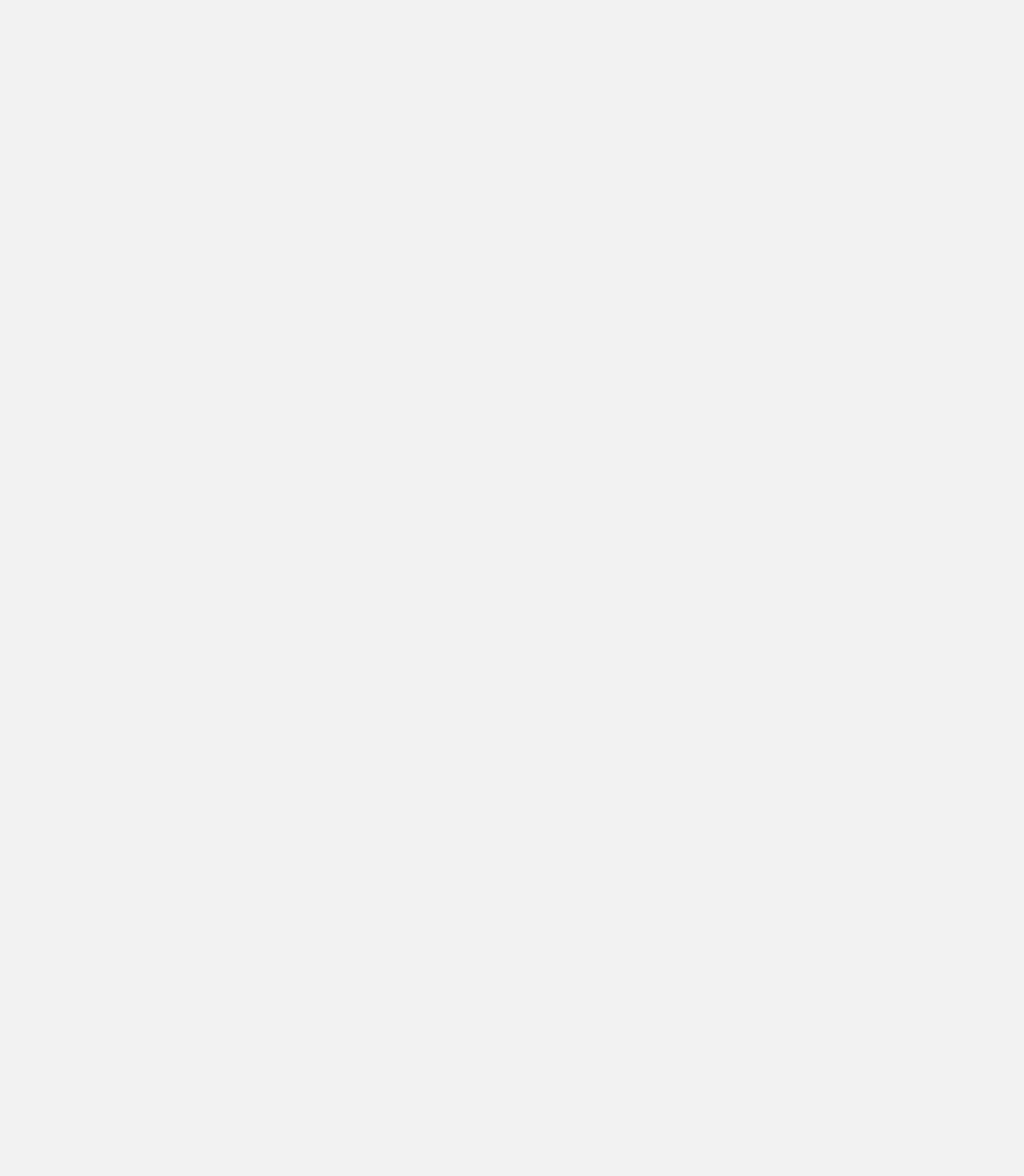
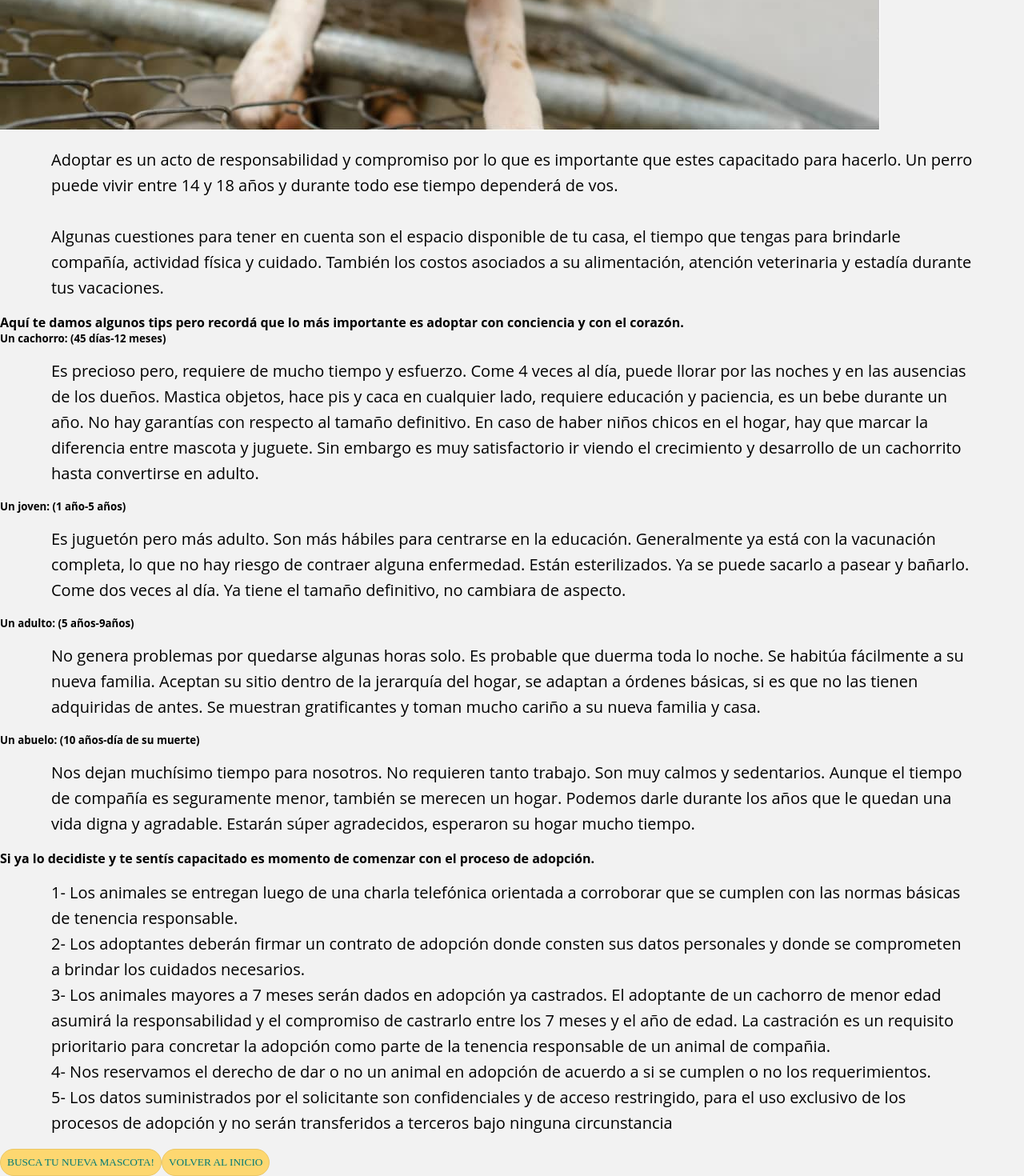
Before and after one commit to gonza1595/Find-me-a-home, a React (Create React App) app in the folder client/: page /requisitos in a window 1280 px wide. Shown: the part 510-1980 px from the top of the page at 80% size. Before the commit the page ends 800 px from the top, so only its background shows below. Built offline with nearby package versions, Linux system fonts and the light colour scheme.

Commit message:
creacion ruta y componente REQUISITOS

```diff
--- a/client/src/App.js
+++ b/client/src/App.js
@@ -1,52 +1,38 @@
-import React from "react";
-import { BrowserRouter, Route, Switch } from "react-router-dom";
-import Detalle from "./componentes/DetalleMascotas/Detalle.jsx";
-import home from "./componentes/Home/Home.jsx";
+import React from 'react';
+import {BrowserRouter, Route, Switch} from 'react-router-dom';
+import Detalle from './componentes/DetalleMascotas/Detalle.jsx';
+import home from './componentes/Home/Home.jsx';
 import DetalleRefugio from './componentes/DetalleRefugio/DetalleRefugio';
-import FormUsuario from "./componentes/Formulario/FormUsuario.jsx";
-import FormMascota from "./componentes/Formulario/FormMascota.jsx"
-import HomeProductos from "./componentes/HomeProductos/HomeProductos.jsx";
-
-import DetalleProducto from "../src/componentes/DetalleProducto/DetalleProducto.jsx"
-
-import QuienesSomos from "./componentes/QuienesSomos/QuienesSomos.jsx";
-import CardMascotas from "./componentes/CardMascotas/CardMascotas.jsx";
-import HomeAdopta from "./componentes/HomeAdopta/HomeAdopta.jsx"
-
-
+import FormUsuario from './componentes/Formulario/FormUsuario.jsx';
+import FormMascota from './componentes/Formulario/FormMascota.jsx';
+import HomeProductos from './componentes/HomeProductos/HomeProductos.jsx';
+import DetalleProducto from '../src/componentes/DetalleProducto/DetalleProducto.jsx';
+import QuienesSomos from './componentes/QuienesSomos/QuienesSomos.jsx';
+import CardMascotas from './componentes/CardMascotas/CardMascotas.jsx';
+import HomeAdopta from './componentes/HomeAdopta/HomeAdopta.jsx';
+import ReqAdopcion from './componentes/ReqAdopcion/ReqAdopcion.jsx';
 
 function App() {
-
-
 	return (
-
 		<BrowserRouter>
-
-  <div className="app">
-
+			<div className='app'>
 				<Switch>
-
-
-        <Route exact path="/" component = {home} />
-        <Route exact path='/mascotas/:id' component= {Detalle}/>
-        <Route exact path='/adopta' component= {DetalleRefugio}/>
-        <Route exact path='/contacto' component= {DetalleRefugio}/>
-        <Route path='/InciarSesion' component={FormUsuario}/>
-        <Route path='/formMascota' component={FormMascota}/>
-        <Route exact path='/homeproductos' component= {HomeProductos}/>
-        <Route exact path='/productos' component= {HomeProductos}/>
-        <Route exact path='/productos/:id' component= {DetalleProducto}/>
-        <Route exact path='/QuienesSomos' component= {QuienesSomos}/>
-        <Route exact path='/adopta' component= {HomeAdopta}/>
-
-
-
+					<Route exact path='/' component={home} />
+					<Route exact path='/mascotas/:id' component={Detalle} />
+					<Route exact path='/adopta' component={DetalleRefugio} />
+					<Route exact path='/contacto' component={DetalleRefugio} />
+					<Route path='/InciarSesion' component={FormUsuario} />
+					<Route path='/formMascota' component={FormMascota} />
+					<Route exact path='/homeproductos' component={HomeProductos} />
+					<Route exact path='/productos' component={HomeProductos} />
+					<Route exact path='/productos/:id' component={DetalleProducto} />
+					<Route exact path='/QuienesSomos' component={QuienesSomos} />
+					<Route exact path='/adopta' component={HomeAdopta} />
+					<Route exact path='/requisitos' component={ReqAdopcion} />
 				</Switch>
-
 			</div>
-
 		</BrowserRouter>
-  )
+	);
 }
 
 export default App;
--- a/client/src/componentes/NavBar/NavBar.jsx
+++ b/client/src/componentes/NavBar/NavBar.jsx
@@ -1,33 +1,55 @@
-import React from "react";
-import { useState } from "react";
-import "./NavBar.css"
+import React from 'react';
+import {useState} from 'react';
+import './NavBar.css';
 //import SearchBar from "../SearchBar/SearchBar";
 
+function NavBar() {
+	const [clicked, setClicked] = useState(false); //false
 
-function NavBar () {
-    const [clicked, setClicked] = useState(false) //false
+	console.log(clicked);
 
-console.log(clicked)
+	const handleClick = () => {
+		//cuando esta true lo pasa a false y vice versa
+		setClicked(!clicked);
+	};
 
-    const handleClick = () => {
-        //cuando esta true lo pasa a false y vice versa
-        setClicked(!clicked)
-      }
-
-    return(
-        <nav className="header">
-            <ul  className="navega">
-            <h2  className="title">Find me a HOME</h2>
-            <li><a className="title_text" onClick={handleClick} href ="/" >Inicio</a ></li>
-            <li><a className="title_text" onClick={handleClick} href ="/QuienesSomos?" >Quienes somos</a ></li>
-            <li><a className="title_text" onClick={handleClick} href ="/Productos" >Productos</a ></li>
-            <li><a className="title_text" onClick={handleClick} href ="/Mascotas" >Adopta!</a ></li>
-            <li><a className="title_text" onClick={handleClick} href ="/InciarSesion" >Iniciar sesion</a ></li>
-            <li><a className="title_text" onClick={handleClick} href="/Noticias">Noticias</a></li>
-
-            </ul>
- </nav>
-    )
+	return (
+		<nav className='header'>
+			<ul className='navega'>
+				<h2 className='title'>Find me a HOME</h2>
+				<li>
+					<a className='title_text' onClick={handleClick} href='/'>
+						Inicio
+					</a>
+				</li>
+				<li>
+					<a className='title_text' onClick={handleClick} href='/QuienesSomos?'>
+						Quienes somos
+					</a>
+				</li>
+				<li>
+					<a className='title_text' onClick={handleClick} href='/Productos'>
+						Productos
+					</a>
+				</li>
+				<li>
+					<a className='title_text' onClick={handleClick} href='/Mascotas'>
+						Adopta!
+					</a>
+				</li>
+				<li>
+					<a className='title_text' onClick={handleClick} href='/InciarSesion'>
+						Iniciar sesion
+					</a>
+				</li>
+				<li>
+					<a className='title_text' onClick={handleClick} href='/requisitos'>
+						Requisitos adopción
+					</a>
+				</li>
+			</ul>
+		</nav>
+	);
 }
 
-export default NavBar
+export default NavBar;
--- /dev/null
+++ b/client/src/componentes/ReqAdopcion/ReqAdopcion.jsx
@@ -0,0 +1,111 @@
+import React from 'react';
+import {Link} from 'react-router-dom';
+import requisito from './img/adop.jpg';
+
+function ReqAdopcion() {
+	return (
+		<div>
+			<div>
+				<h1>Requisitos de adopción</h1>
+			</div>
+			<div>
+				<img src={requisito} alt='requisito' />
+				<p>
+					Adoptar es un acto de responsabilidad y compromiso por lo que es
+					importante que estes capacitado para hacerlo. Un perro puede vivir
+					entre 14 y 18 años y durante todo ese tiempo dependerá de vos.
+				</p>
+			</div>
+			<div>
+				<p>
+					Algunas cuestiones para tener en cuenta son el espacio disponible de
+					tu casa, el tiempo que tengas para brindarle compañía, actividad
+					física y cuidado. También los costos asociados a su alimentación,
+					atención veterinaria y estadía durante tus vacaciones.
+				</p>
+			</div>
+			<div>
+				<h4>
+					Aquí te damos algunos tips pero recordá que lo más importante es
+					adoptar con conciencia y con el corazón.
+				</h4>
+			</div>
+			<div>
+				<h5>Un cachorro: (45 días-12 meses)</h5>
+				<p>
+					Es precioso pero, requiere de mucho tiempo y esfuerzo. Come 4 veces al
+					día, puede llorar por las noches y en las ausencias de los dueños.
+					Mastica objetos, hace pis y caca en cualquier lado, requiere educación
+					y paciencia, es un bebe durante un año. No hay garantías con respecto
+					al tamaño definitivo. En caso de haber niños chicos en el hogar, hay
+					que marcar la diferencia entre mascota y juguete. Sin embargo es muy
+					satisfactorio ir viendo el crecimiento y desarrollo de un cachorrito
+					hasta convertirse en adulto.
+				</p>
+			</div>
+			<div>
+				<h5>Un joven: (1 año-5 años)</h5>
+				<p>
+					Es juguetón pero más adulto. Son más hábiles para centrarse en la
+					educación. Generalmente ya está con la vacunación completa, lo que no
+					hay riesgo de contraer alguna enfermedad. Están esterilizados. Ya se
+					puede sacarlo a pasear y bañarlo. Come dos veces al día. Ya tiene el
+					tamaño definitivo, no cambiara de aspecto.
+				</p>
+			</div>
+			<div>
+				<h5>Un adulto: (5 años-9años)</h5>
+				<p>
+					No genera problemas por quedarse algunas horas solo. Es probable que
+					duerma toda lo noche. Se habitúa fácilmente a su nueva familia.
+					Aceptan su sitio dentro de la jerarquía del hogar, se adaptan a
+					órdenes básicas, si es que no las tienen adquiridas de antes. Se
+					muestran gratificantes y toman mucho cariño a su nueva familia y casa.
+				</p>
+			</div>
+			<div>
+				<h5>Un abuelo: (10 años-día de su muerte)</h5>
+				<p>
+					Nos dejan muchísimo tiempo para nosotros. No requieren tanto trabajo.
+					Son muy calmos y sedentarios. Aunque el tiempo de compañía es
+					seguramente menor, también se merecen un hogar. Podemos darle durante
+					los años que le quedan una vida digna y agradable. Estarán súper
+					agradecidos, esperaron su hogar mucho tiempo.
+				</p>
+			</div>
+			<div>
+				<h4>
+					Si ya lo decidiste y te sentís capacitado es momento de comenzar con
+					el proceso de adopción.
+				</h4>
+				<p>
+					1- Los animales se entregan luego de una charla telefónica orientada a
+					corroborar que se cumplen con las normas básicas de tenencia
+					responsable.<br></br>2- Los adoptantes deberán firmar un contrato de
+					adopción donde consten sus datos personales y donde se comprometen a
+					brindar los cuidados necesarios.<br></br> 3- Los animales mayores a 7
+					meses serán dados en adopción ya castrados. El adoptante de un
+					cachorro de menor edad asumirá la responsabilidad y el compromiso de
+					castrarlo entre los 7 meses y el año de edad. La castración es un
+					requisito prioritario para concretar la adopción como parte de la
+					tenencia responsable de un animal de compañia.<br></br> 4- Nos
+					reservamos el derecho de dar o no un animal en adopción de acuerdo a
+					si se cumplen o no los requerimientos.<br></br>5- Los datos
+					suministrados por el solicitante son confidenciales y de acceso
+					restringido, para el uso exclusivo de los procesos de adopción y no
+					serán transferidos a terceros bajo ninguna circunstancia
+				</p>
+				<div>
+					<Link to='/mascotas'>
+						<button type='submit'>BUSCA TU NUEVA MASCOTA!</button>
+					</Link>
+					<Link to='/'>
+						<button type='submit'>VOLVER AL INICIO</button>
+					</Link>
+				</div>
+			</div>
+		</div>
+	);
+}
+
+export default ReqAdopcion;
```
Also changed, not shown: client/src/componentes/ReqAdopcion/img/adop.jpg (added). Lines whose indentation alone changed are shown as unchanged.
